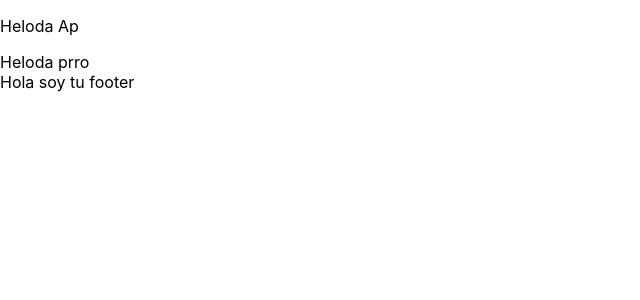
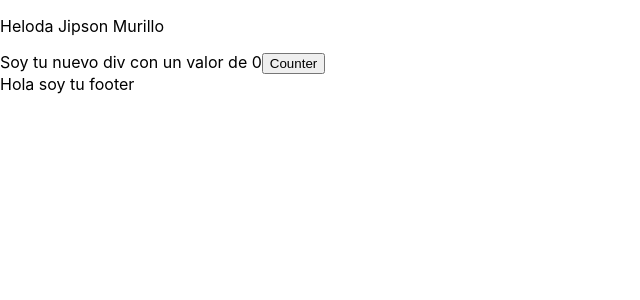
Before and after one commit to Jobzi/learn-react, a React (Create React App) app: page / in a window 1280 px wide. Shown: the top 300 px of the page, without its empty margins (0-640 px from the left). Built offline with nearby package versions, Linux system fonts and the light colour scheme.

Commit message:
useState

```diff
--- a/src/App.css
+++ /dev/null
@@ -1,38 +0,0 @@
-.App {
-  text-align: center;
-}
-
-.App-logo {
-  height: 40vmin;
-  pointer-events: none;
-}
-
-@media (prefers-reduced-motion: no-preference) {
-  .App-logo {
-    animation: App-logo-spin infinite 20s linear;
-  }
-}
-
-.App-header {
-  background-color: #282c34;
-  min-height: 100vh;
-  display: flex;
-  flex-direction: column;
-  align-items: center;
-  justify-content: center;
-  font-size: calc(10px + 2vmin);
-  color: white;
-}
-
-.App-link {
-  color: #61dafb;
-}
-
-@keyframes App-logo-spin {
-  from {
-    transform: rotate(0deg);
-  }
-  to {
-    transform: rotate(360deg);
-  }
-}
--- a/src/App.js
+++ b/src/App.js
@@ -1,14 +1,14 @@
 
 import Header from './components/header'
 import Footer from './components/footer'
-import './App.css'
+import Body from './components/body'
 
 function App () {
   return (
     <>
-      <Header name={'Ap'}/>
-      <div> Heloda prro </div>
-      <Footer/>
+      <Header name={'Jipson Murillo'} />
+      <Body />
+      <Footer />
     </>
   )
 }
--- /dev/null
+++ b/src/components/body.jsx
@@ -0,0 +1,15 @@
+import { useState } from 'react'
+
+const Body = () => {
+  const [count, setCount] = useState(0)
+  const handleCount = () => {
+    setCount(count + 1)
+  }
+  return (
+    <div>
+        Soy tu nuevo div con un valor de {count}
+        <button onClick={handleCount}> Counter </button>
+    </div>
+  )
+}
+export default Body
```
Also changed, not shown: src/components/footer.jsx (+6 -3 lines), src/index.js (+7 -7 lines), 1 other file (tests, documents, lock files or other folders).
